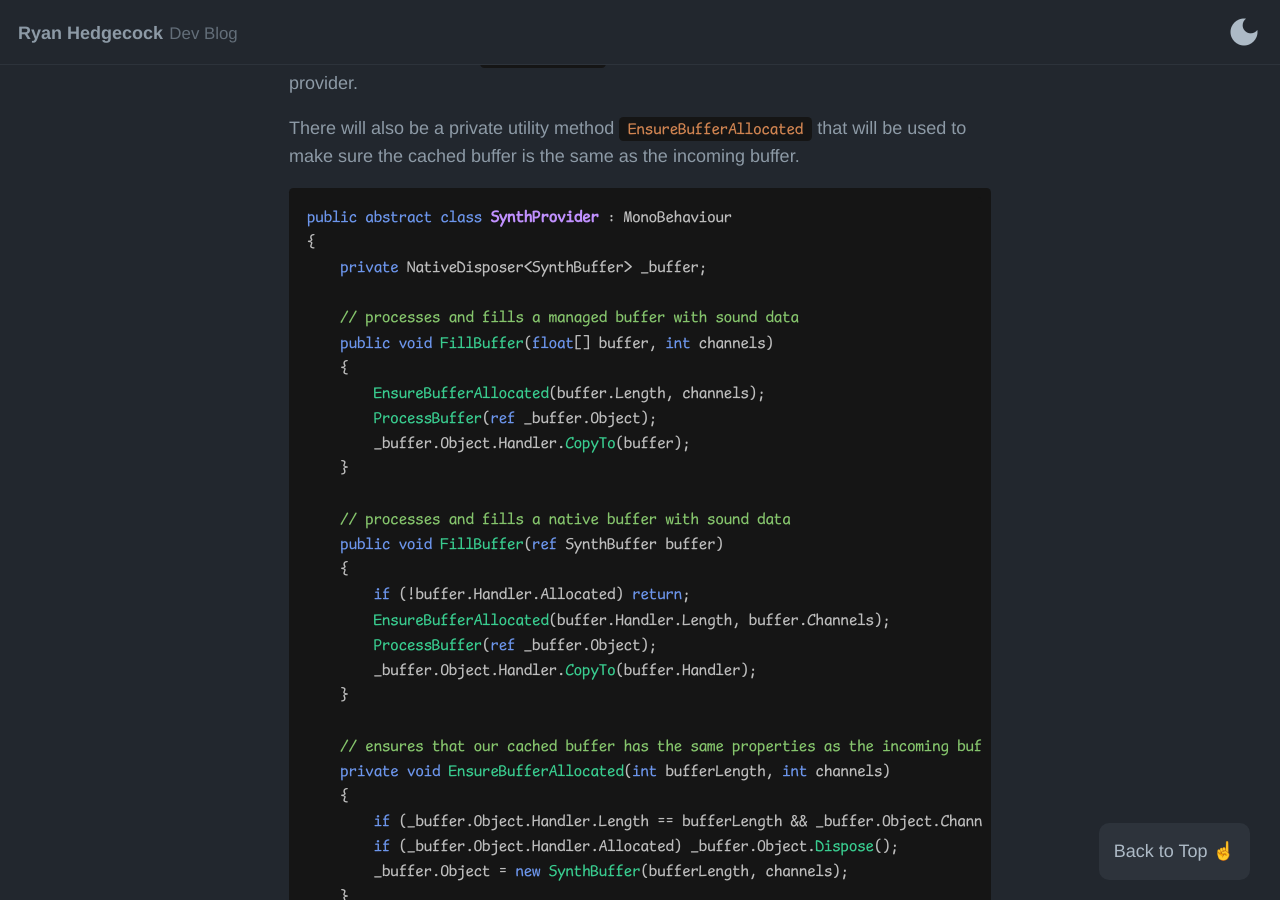
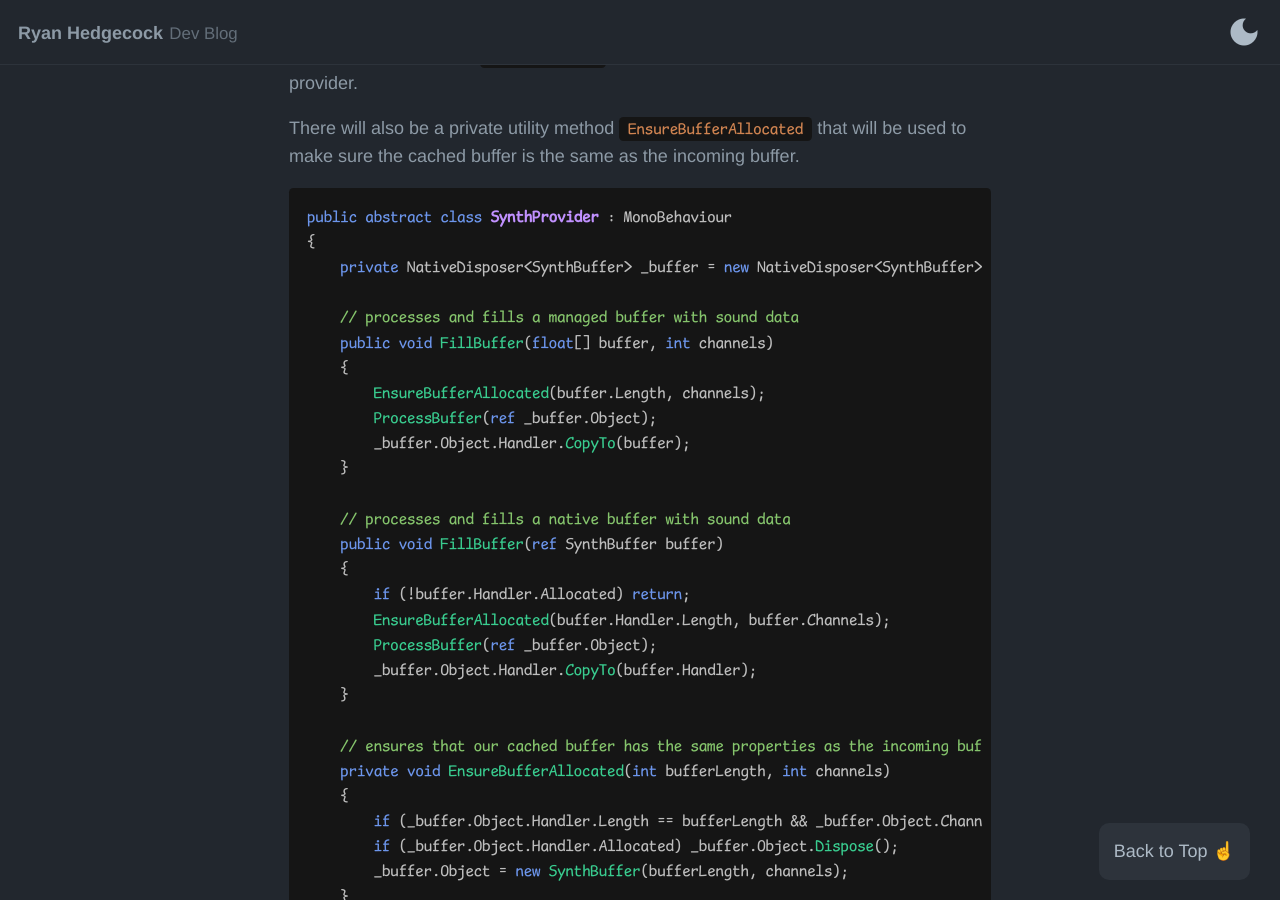
Before and after one commit to rhedgeco/dev-blog, a Jekyll site: the page built from _posts/2022/unity-audio-generation/Part3 - Performance and Architecture/2022-07-04-unity-audio-generation-performance.md, in a window 1280 px wide and 900 px high, scrolled down 4740 px. Built offline with Jekyll 4.4.1, drawn with Linux system fonts in a browser that asks for light colours; comment, search, counter and statistics services are not loaded.

Commit message:
fixed synthprovider example code

````diff
--- a/_posts/2022/unity-audio-generation/Part3 - Performance and Architecture/2022-07-04-unity-audio-generation-performance.md
+++ b/_posts/2022/unity-audio-generation/Part3 - Performance and Architecture/2022-07-04-unity-audio-generation-performance.md
@@ -151,7 +151,7 @@ There will also be a private utility method `EnsureBufferAllocated` that will be
 ```csharp
 public abstract class SynthProvider : MonoBehaviour
 {
-    private NativeDisposer<SynthBuffer> _buffer;
+    private NativeDisposer<SynthBuffer> _buffer = new NativeDisposer<SynthBuffer>();
 
     // processes and fills a managed buffer with sound data
     public void FillBuffer(float[] buffer, int channels)
````
